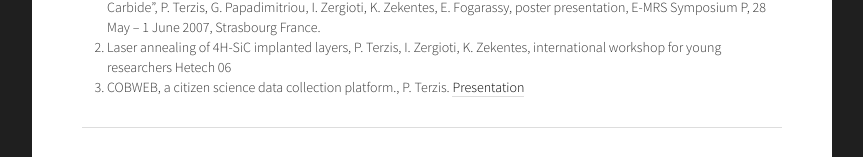
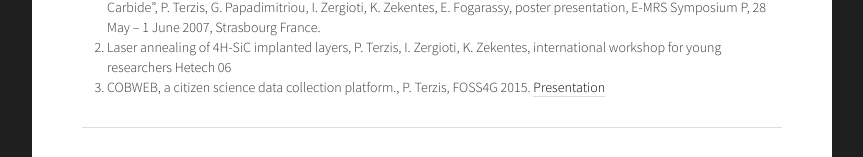
Before and after one commit to panterz/panterz.github.io, a plain HTML site: page index.html in a window 1280 px wide. Shown: the part 1147-1304 px from the top of the page, without its empty margins (208-1071 px from the left). Drawn offline with nearby package versions, Linux system fonts and the light colour scheme.

Commit message:
added info about FOSS4G conf

```diff
--- a/index.html
+++ b/index.html
@@ -175,7 +175,7 @@
                   <ol>
                     <li>“Comparison of structure and properties of femtosecond and nanosecond UV laser annealing of implanted Silicon Carbide”, P. Terzis, G. Papadimitriou, I. Zergioti, K. Zekentes, E. Fogarassy, poster presentation, E-MRS Symposium P, 28 May – 1 June 2007, Strasbourg France.</li>
                     <li>Laser annealing of 4H-SiC implanted layers, P. Terzis, I. Zergioti, K. Zekentes, international workshop for young researchers Hetech 06</li>
-                    <li>COBWEB, a citizen science data collection platform., P. Terzis. <a href="https://vimeo.com/142988864">Presentation</a></li>
+                    <li>COBWEB, a citizen science data collection platform., P. Terzis, FOSS4G 2015. <a href="https://vimeo.com/142988864">Presentation</a></li>
                   </ol>
                 </div>
             </article>
```
